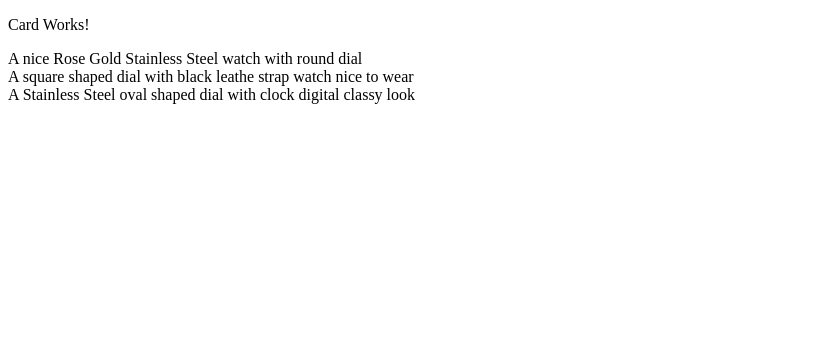
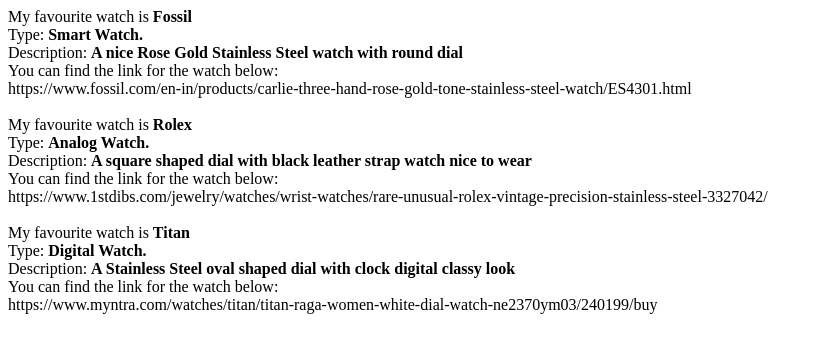
Before and after one commit to KrishnanDevika/D_Krishnan_MAD400Assignments_MyFavouriteWatches, an Angular app in the folder D_Krishnan_MyFavouriteWatches/: page / in a window 1280 px wide. Shown: the top 352 px of the page, without its empty margins (0-823 px from the left). Built offline with nearby package versions, Linux system fonts and the light colour scheme.

Commit message:
Modified output content

```diff
--- a/D_Krishnan_MyFavouriteWatches/src/app/app.component.html
+++ b/D_Krishnan_MyFavouriteWatches/src/app/app.component.html
@@ -1 +1,2 @@
+
 <app-content-card></app-content-card>
--- a/D_Krishnan_MyFavouriteWatches/src/app/content-card/content-card.component.html
+++ b/D_Krishnan_MyFavouriteWatches/src/app/content-card/content-card.component.html
@@ -1,11 +1,4 @@
-<p>Card Works!</p>
-<div>
-    {{ myWatchList.items[0].description }}
-</div>
-<div>
-    {{ myWatchList.items[1].description }}
-</div>
 
-<div>
-    {{ myWatchList.items[2].description }}
-</div>
+<div [innerHTML] = "myWatchList.contentDescription(myWatchList.items[0])"></div>
+<div [innerHTML] = "myWatchList.contentDescription(myWatchList.items[1])"></div>
+<div [innerHTML] = "myWatchList.contentDescription(myWatchList.items[2])"></div>
--- a/D_Krishnan_MyFavouriteWatches/src/app/content-card/content-card.component.ts
+++ b/D_Krishnan_MyFavouriteWatches/src/app/content-card/content-card.component.ts
@@ -19,7 +19,7 @@
       title : "Fossil",
       description : "A nice Rose Gold Stainless Steel watch with round dial",
       creator : "Fossil Smart Watch",
-      imgURL : "",
+      imgURL : "https://www.fossil.com/en-in/products/carlie-three-hand-rose-gold-tone-stainless-steel-watch/ES4301.html",
       type : "Smart Watch"
     }
 
@@ -27,9 +27,9 @@
     rolex = {
       id : 2,
       title : "Rolex",
-      description : "A square shaped dial with black leathe strap watch nice to wear",
+      description : "A square shaped dial with black leather strap watch nice to wear",
       creator : "Rolex Analog",
-      imgURL : "",
+      imgURL : "https://www.1stdibs.com/jewelry/watches/wrist-watches/rare-unusual-rolex-vintage-precision-stainless-steel-3327042/",
       type : "Analog Watch"
     }
 
@@ -39,7 +39,7 @@
       title : "Titan",
       description : "A Stainless Steel oval shaped dial with clock digital classy look",
       creator : "Titan Digital",
-      imgURL : "",
+      imgURL : "https://www.myntra.com/watches/titan/titan-raga-women-white-dial-watch-ne2370ym03/240199/buy",
       type : "Digital Watch"
     }
     this.myWatchList = new ContentList();
--- a/D_Krishnan_MyFavouriteWatches/src/app/helper-files/content-list.ts
+++ b/D_Krishnan_MyFavouriteWatches/src/app/helper-files/content-list.ts
@@ -2,6 +2,7 @@
 export class ContentList{
     static contentCount = 0;
      _items: Content[];
+     result : String = "";
 
     constructor(){
         this._items = [];
@@ -13,14 +14,16 @@
 
     addItems(newProduct: Content){
         this._items.push(newProduct);
+        this.numberOfItems();
     }
 
     numberOfItems(){
         return ++ContentList.contentCount;
     }
 
-    contentDescription(myWatch : Content): void{
-            console.log("My favourite watch is ", myWatch.title, "and its of brand ", myWatch.description);
+    contentDescription(myWatch : Content): String{
+         this.result  = "My favourite watch is <strong>"+ myWatch.title+ "</strong> <br>Type: <strong>"+myWatch.type+".</strong><br> Description: <strong>"+myWatch.description+ "</strong><br>You can find the link for the watch below: <br>"+myWatch.imgURL+"<br><br>";
+         return this.result;
 
     }
 }
```
